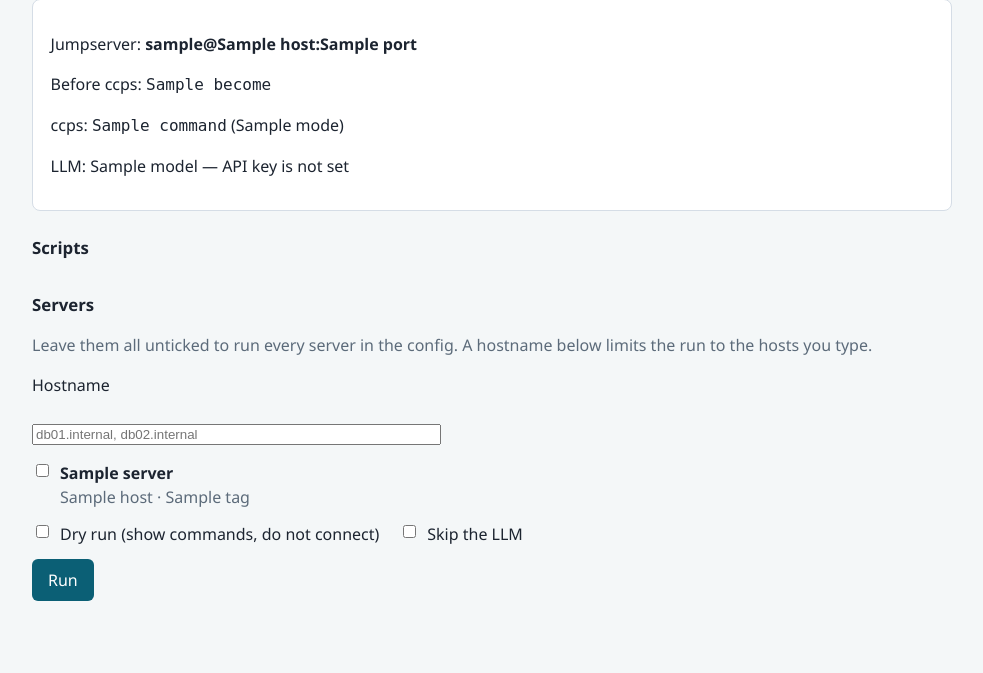
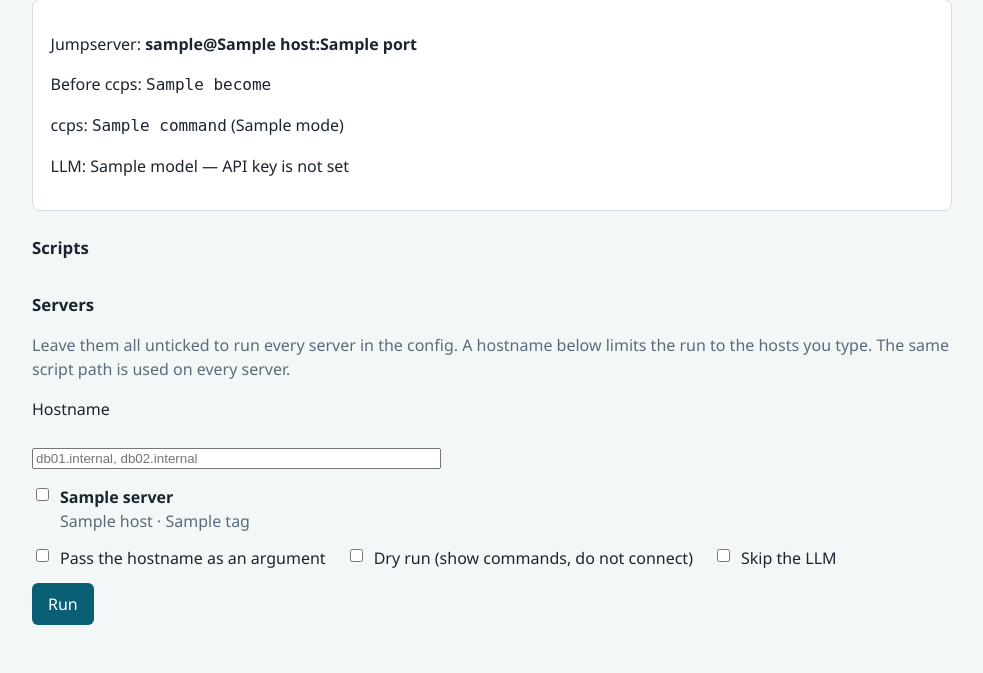
Before and after one commit to Sanjeebora/myairepo9, a Flask app: template jumpserver-ops-agent/ops_agent/templates/index.html in a window 1280 px wide. Shown: the part 152-825 px from the top of the page, without its empty margins (148-1131 px from the left). Before the commit the page ends 753 px from the top, so only its background shows below. Run offline with Flask 3, Linux system fonts and the light colour scheme; the template is opened without the code that fills it: most values are stand-ins (such as "Sample title", 1, 10 or a date in 2020); parts of the project's set-up code (start-up, migrations or seed data) failed here and were passed over.

Commit message:
Add the web checkbox that passes the hostname to the script

```diff
--- a/jumpserver-ops-agent/ops_agent/templates/index.html
+++ b/jumpserver-ops-agent/ops_agent/templates/index.html
@@ -31,13 +31,13 @@ notepad .env</pre>
         {% for script in cfg.scripts.values() %}
           <label>
             <input type="checkbox" name="script" value="{{ script.name }}" {% if loop.first %}checked{% endif %}>
-            <span><strong>{{ script.name }}</strong><br><span class="muted">{{ script.description or script.remote_path or script.local_file }}</span></span>
+            <span><strong>{{ script.name }}</strong><br><span class="muted">{{ script.remote_path or script.local_file }}{% if script.args %} {{ script.args | join(' ') }}{% endif %}{% if script.description %} — {{ script.description }}{% endif %}</span></span>
           </label>
         {% endfor %}
       </div>
 
       <h2>Servers</h2>
-      <p class="muted">Leave them all unticked to run every server in the config. A hostname below limits the run to the hosts you type.</p>
+      <p class="muted">Leave them all unticked to run every server in the config. A hostname below limits the run to the hosts you type. The same script path is used on every server.</p>
       <p>
         <label for="hostname">Hostname</label><br>
         <input id="hostname" name="hostname" type="text" size="48"
@@ -54,6 +54,7 @@ notepad .env</pre>
       </div>
 
       <div class="checks">
+        <label><input type="checkbox" name="pass_hostname" value="1"> Pass the hostname as an argument</label>
         <label><input type="checkbox" name="dry_run" value="1"> Dry run (show commands, do not connect)</label>
         <label><input type="checkbox" name="no_llm" value="1"> Skip the LLM</label>
       </div>
--- a/jumpserver-ops-agent/ops_agent/web.py
+++ b/jumpserver-ops-agent/ops_agent/web.py
@@ -58,10 +58,12 @@ def create_app(config_path: str | Path = "config.yaml", executor_factory=None,
         hostnames = _split_hosts(request.form.get("hostname", ""))
         dry_run = request.form.get("dry_run") == "1"
         no_llm = request.form.get("no_llm") == "1"
+        pass_hostname = request.form.get("pass_hostname") == "1"
         if not script_names:
             return render_template("index.html", cfg=cfg, error="Select at least one script."), 400
         try:
-            preview_commands(cfg, script_names, server_names, None, hostnames)
+            preview_commands(cfg, script_names, server_names, None, hostnames,
+                             pass_hostname=pass_hostname)
         except ConfigError as exc:
             return render_template("index.html", cfg=cfg, error=str(exc)), 400
 
@@ -76,7 +78,8 @@ def create_app(config_path: str | Path = "config.yaml", executor_factory=None,
                     kwargs["model_factory"] = app.config["MODEL_FACTORY"]
                 job.outcome = execute_run(
                     cfg, script_names, server_names, None, hostnames,
-                    dry_run=dry_run, no_llm=no_llm or dry_run, **kwargs,
+                    dry_run=dry_run, no_llm=no_llm or dry_run,
+                    pass_hostname=pass_hostname, **kwargs,
                 )
                 job.status = "done"
             except Exception as exc:  # noqa: BLE001 - shown on the run page
```
